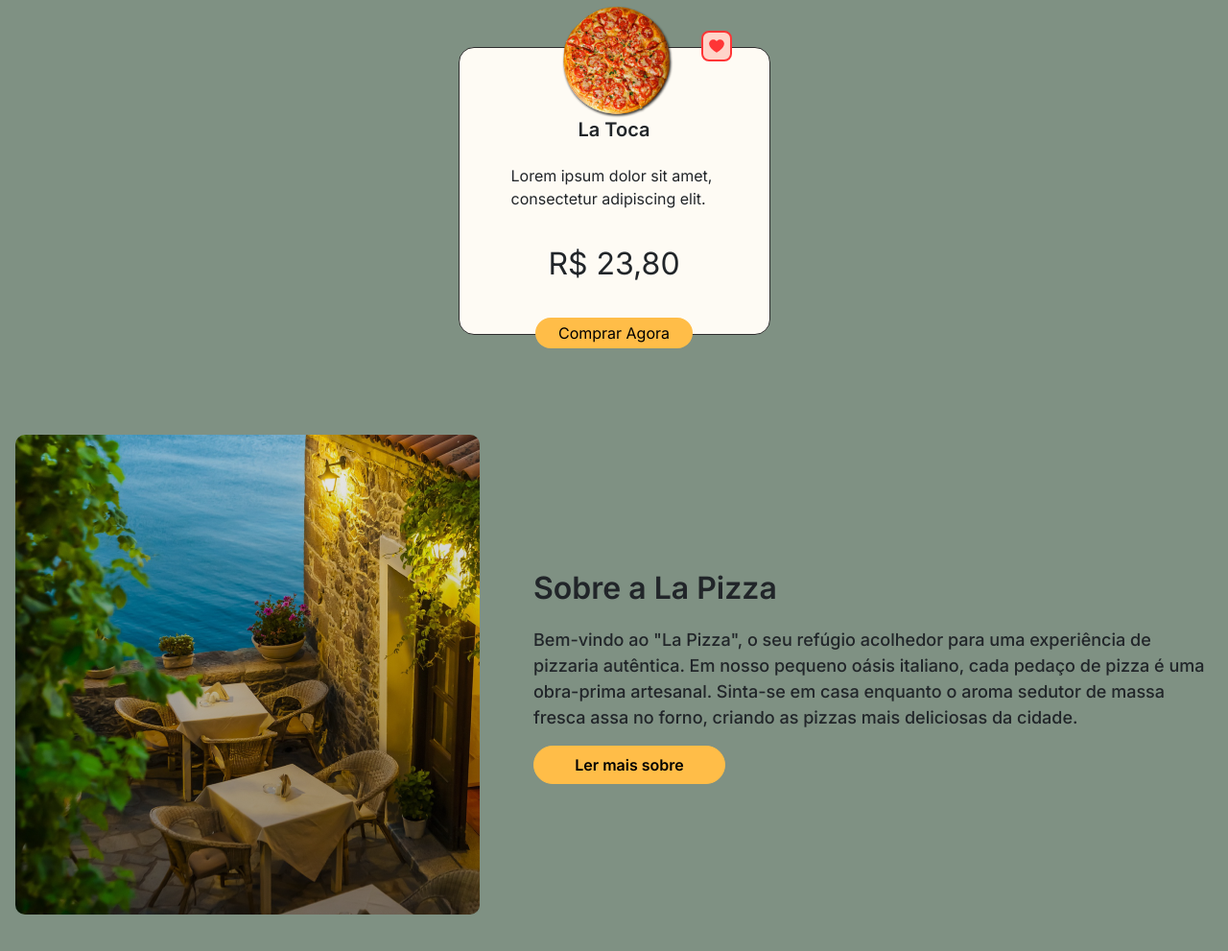
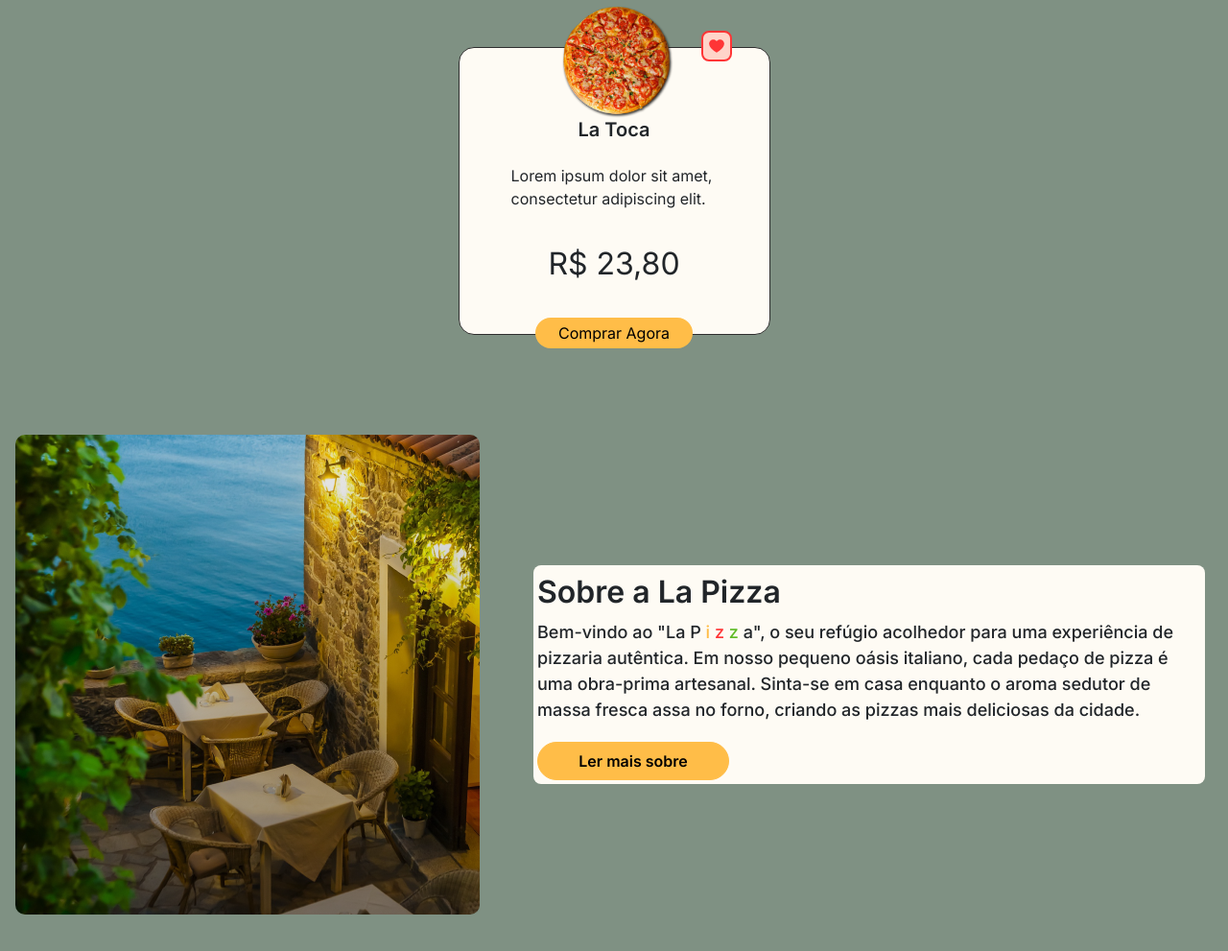
Before and after one commit to Romulo-Reis6/Programar_com_voce_Front, a plain HTML site: page 08/index.html in a window 1280 px wide. Shown: the part 1003-1994 px from the top of the page at 96% size. Drawn offline with nearby package versions, Linux system fonts and the light colour scheme.

Commit message:
style: css footer about text

```diff
--- a/08/index.html
+++ b/08/index.html
@@ -82,14 +82,19 @@
     <div class="d-flex flex-column flex-lg-row justify-content-center align-items-center gap-3">
         <img class="mx-3 footer-img" src="./images/image-2.png" alt="">
       <div class="footer-container-text mx-4 d-flex flex-column align-items-start">
-        <p class="weight-600 footer-about-title">Sobre a La Pizza</p>
-        <p class="weight-500 font-18">
-          Bem-vindo ao "La Pizza", o seu refúgio acolhedor para uma experiência de pizzaria autêntica.
+        <p class="weight-600 footer-about-title m-1">Sobre a La Pizza</p>
+        <p class="weight-500 font-18 mx-1">
+          Bem-vindo ao "La
+          P
+          <span class="yellow">i</span>
+          <span class="red">z</span>
+          <span class="green">z</span>
+          a", o seu refúgio acolhedor para uma experiência de pizzaria autêntica.
           Em nosso pequeno oásis italiano, cada pedaço de pizza é uma obra-prima artesanal.
           Sinta-se em casa enquanto o aroma sedutor de massa fresca assa no forno, criando as pizzas mais deliciosas da
           cidade.
         </p>
-        <button class="footer-btn" type="button">Ler mais sobre</button>
+        <button class="footer-btn m-1" type="button">Ler mais sobre</button>
       </div>
     </div>
   </footer>
--- a/08/style.css
+++ b/08/style.css
@@ -76,6 +76,8 @@ header {
 
 .footer-container-text {
     max-width: 700px;
+    background: var(--gray);
+    border-radius: 8px;
 }
 
 .footer-img {
@@ -129,3 +131,15 @@ header {
 .font-18 {
     font-size: 18px;
 }
+
+.yellow {
+    color: #ffbd48;
+}
+
+.red {
+    color: #ff3536;
+}
+
+.green {
+    color: #60bb28;
+}
```
